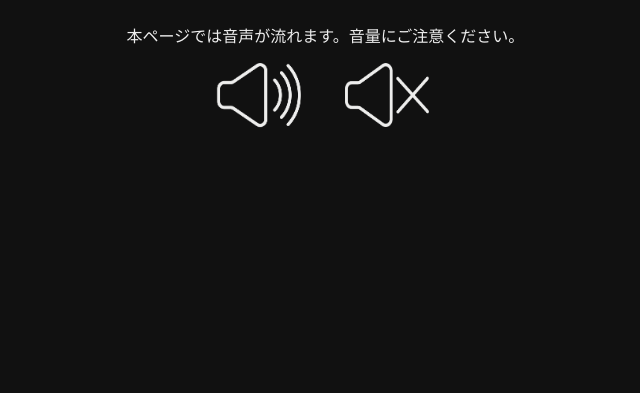
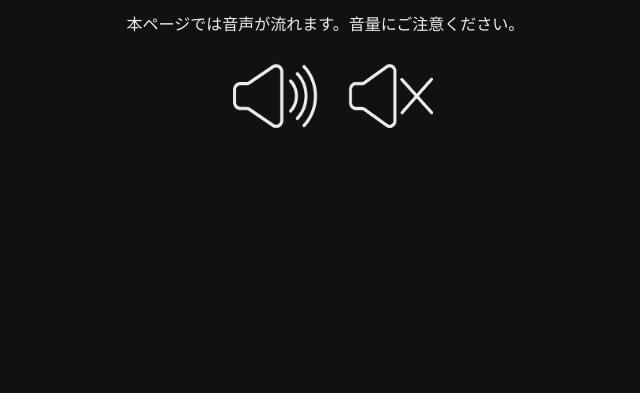
Before and after one commit to N2D9/pan, a plain HTML site: page index.html in a window 1280 px wide. Shown: the part 407-800 px from the top of the page, without its empty margins (339-979 px from the left). Drawn offline with Linux system fonts and the light colour scheme.

Commit message:
何を変えたか

```diff
--- a/index.html
+++ b/index.html
@@ -12,12 +12,12 @@
       <h1 class="fade-in-up">音が出ます</h1>
       <p class="fade-in-up delay-1">本ページでは音声が流れます。音量にご注意ください。</p>
       <div class="buttons">
-        <buttonon onclick="startSite(true)">
+        <button onclick="startSite(true)">
           <img class="fade-in-volume" src="volumeon.png" alt="音を出す" width="84" height="64">
-        </buttonon>
-        <buttonoff onclick="startSite(false)">
+        </button>
+        <button onclick="startSite(false)">
           <img class="fade-in-volume" src="volumeoff.png" alt="ミュート" width="84" height="64">
-        </buttonoff>
+        </button>
       </div>
     </div>
   </div>
--- a/style.css
+++ b/style.css
@@ -67,14 +67,6 @@ body {
     transform: scale(1.1); /* ホバーでちょっと大きくなる */
   }
 
-  buttonon {
-    margin-left: -20px;
-  }
-
-  buttonoff {
-    margin-left: 40px;
-  }
-
   /* ロゴは最初非表示 */
 #logo-container {
     display: flex;
```
